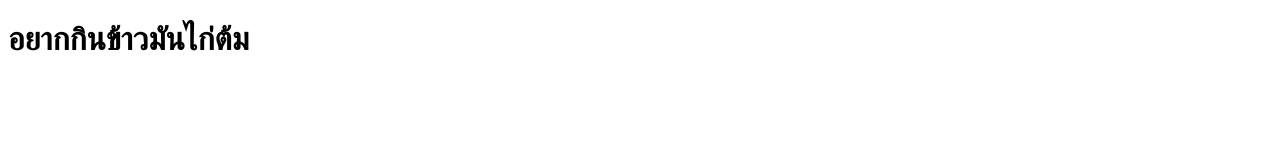
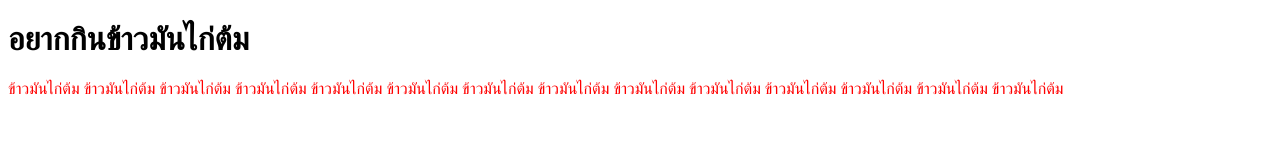
Before and after one commit to bonnnnnnn/bon-project, a plain HTML site: page index.html in a window 1280 px wide. Drawn offline with Linux system fonts and the light colour scheme.

```diff
--- a/index.html
+++ b/index.html
@@ -5,8 +5,14 @@
     <meta http-equiv="X-UA-Compatible" content="IE=edge">
     <meta name="viewport" content="width=device-width, initial-scale=1.0">
     <title>Document</title>
+    <style>
+        p{
+            color: red;
+        }
+    </style>
 </head>
 <body>
     <h1>อยากกินข้าวมันไก่ต้ม</h1>
+    <p>ข้าวมันไก่ต้ม ข้าวมันไก่ต้ม ข้าวมันไก่ต้ม ข้าวมันไก่ต้ม ข้าวมันไก่ต้ม ข้าวมันไก่ต้ม ข้าวมันไก่ต้ม ข้าวมันไก่ต้ม ข้าวมันไก่ต้ม ข้าวมันไก่ต้ม ข้าวมันไก่ต้ม ข้าวมันไก่ต้ม ข้าวมันไก่ต้ม ข้าวมันไก่ต้ม </p>
 </body>
 </html>
```
